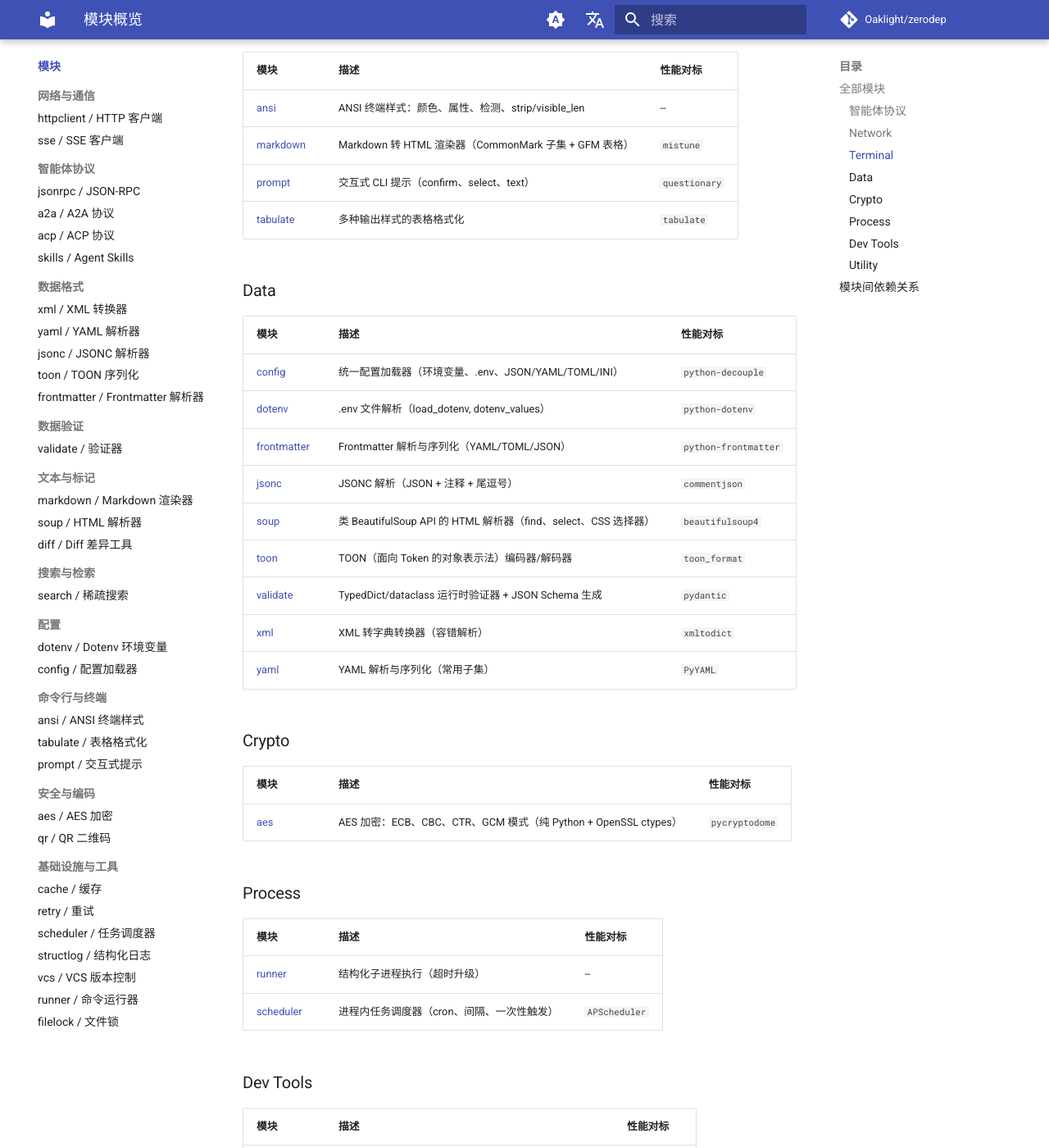
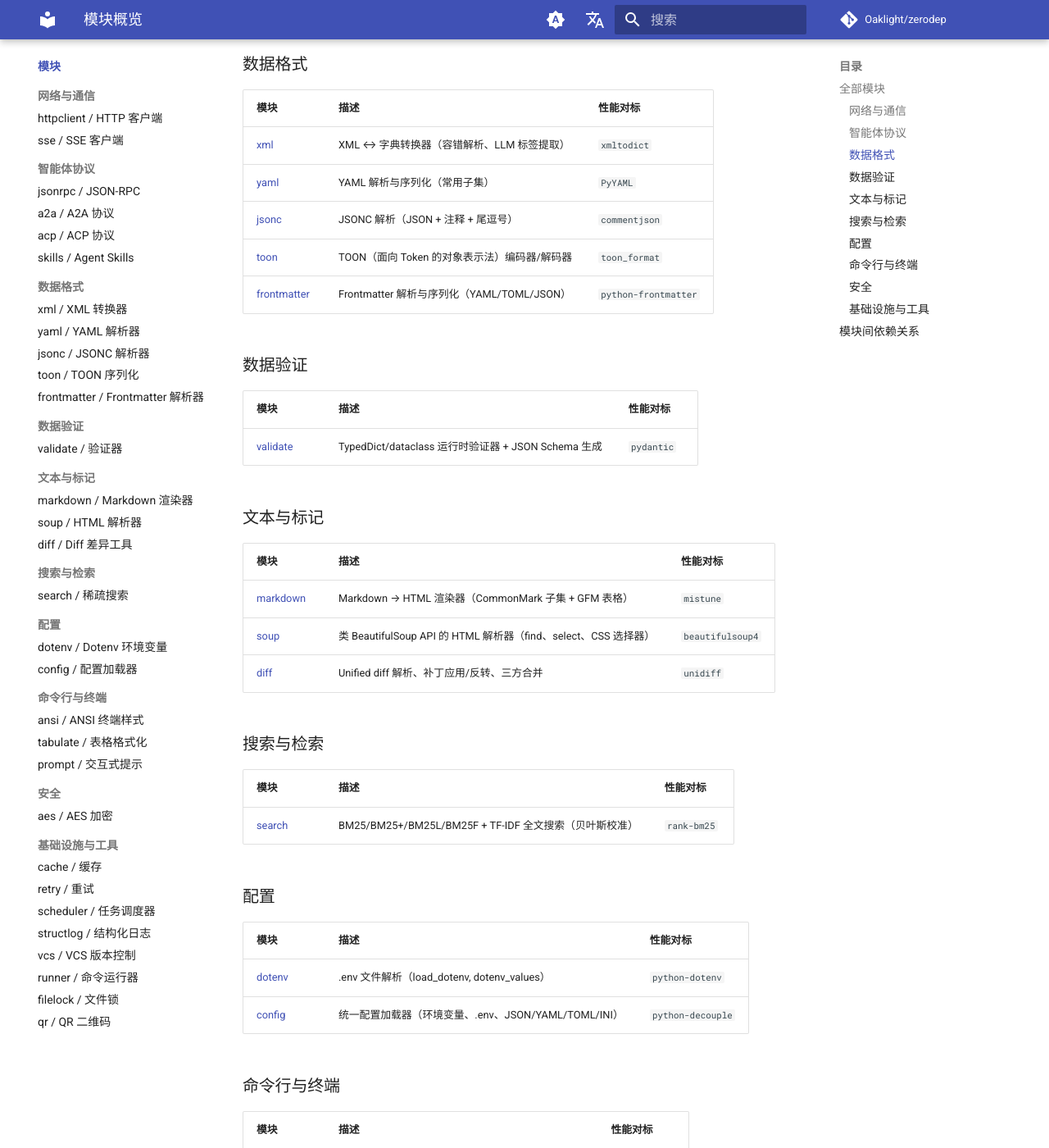
Before and after one commit to Oaklight/zerodep, an MkDocs documentation site: the page built from docs/modules/index.md, in a window 1280 px wide and 1400 px high, scrolled down 860 px. Shown: the whole window at 82% size. Built offline with MkDocs 1.6.1 and Material for MkDocs 9.7.7, drawn with Linux system fonts in a browser that asks for light colours; comment, search, counter and statistics services are not loaded; some of the changed text lies outside the part shown.

Commit message:
docs: unify module categories with sidebar; move qr to Infrastructure

```diff
--- a/docs/modules/index.md
+++ b/docs/modules/index.md
@@ -8,73 +8,85 @@ title: 模块概览
 
 ## 全部模块
 
+### 网络与通信
+
+| 模块 | 描述 | 性能对标 |
+|------|------|---------|
+| [httpclient](http.md) | 同步 + 异步 REST 客户端（连接池、代理、认证） | `httpx` |
+| [sse](sse.md) | Server-Sent Events 客户端（自动重连） | `httpx-sse` |
+
 ### 智能体协议
 
 | 模块 | 描述 | 性能对标 |
 |------|------|---------|
+| [jsonrpc](jsonrpc.md) | JSON-RPC 2.0 协议：数据类型、分发器、异步传输 | `jsonrpcserver` |
 | [a2a](a2a.md) | Google A2A 协议：JSON-RPC 2.0、SSE 流式传输、任务管理 | `a2a-python` |
 | [acp](acp.md) | Anthropic ACP 协议：JSON-RPC 2.0 over stdio、异步客户端/代理 | `acp-python` |
 | [skills](skills.md) | Agent Skills 运行时：解析、发现、管理、选择技能 | -- |
 
-### Network
+### 数据格式
 
 | 模块 | 描述 | 性能对标 |
 |------|------|---------|
-| [httpclient](http.md) | 同步 + 异步 REST 客户端 | `httpx` |
-| [sse](sse.md) | Server-Sent Events 客户端（自动重连） | `httpx-sse` |
+| [xml](xml.md) | XML ↔ 字典转换器（容错解析、LLM 标签提取） | `xmltodict` |
+| [yaml](yaml.md) | YAML 解析与序列化（常用子集） | `PyYAML` |
+| [jsonc](jsonc.md) | JSONC 解析（JSON + 注释 + 尾逗号） | `commentjson` |
+| [toon](toon.md) | TOON（面向 Token 的对象表示法）编码器/解码器 | `toon_format` |
+| [frontmatter](frontmatter.md) | Frontmatter 解析与序列化（YAML/TOML/JSON） | `python-frontmatter` |
 
-### Terminal
+### 数据验证
+
+| 模块 | 描述 | 性能对标 |
+|------|------|---------|
+| [validate](validate.md) | TypedDict/dataclass 运行时验证器 + JSON Schema 生成 | `pydantic` |
+
+### 文本与标记
+
+| 模块 | 描述 | 性能对标 |
+|------|------|---------|
+| [markdown](markdown.md) | Markdown → HTML 渲染器（CommonMark 子集 + GFM 表格） | `mistune` |
+| [soup](soup.md) | 类 BeautifulSoup API 的 HTML 解析器（find、select、CSS 选择器） | `beautifulsoup4` |
+| [diff](diff.md) | Unified diff 解析、补丁应用/反转、三方合并 | `unidiff` |
+
+### 搜索与检索
+
+| 模块 | 描述 | 性能对标 |
+|------|------|---------|
+| [search](search.md) | BM25/BM25+/BM25L/BM25F + TF-IDF 全文搜索（贝叶斯校准） | `rank-bm25` |
+
+### 配置
+
+| 模块 | 描述 | 性能对标 |
+|------|------|---------|
+| [dotenv](dotenv.md) | .env 文件解析（load_dotenv, dotenv_values） | `python-dotenv` |
+| [config](config.md) | 统一配置加载器（环境变量、.env、JSON/YAML/TOML/INI） | `python-decouple` |
+
+### 命令行与终端
 
 | 模块 | 描述 | 性能对标 |
 |------|------|---------|
 | [ansi](ansi.md) | ANSI 终端样式：颜色、属性、检测、strip/visible_len | -- |
-| [markdown](markdown.md) | Markdown 转 HTML 渲染器（CommonMark 子集 + GFM 表格） | `mistune` |
+| [tabulate](tabulate.md) | 多种输出样式的表格格式化 | `tabulate` |
 | [prompt](prompt.md) | 交互式 CLI 提示（confirm、select、text） | `questionary` |
-| [tabulate](tabulate.md) | 多种输出样式的表格格式化 | `tabulate` |
 
-### Data
-
-| 模块 | 描述 | 性能对标 |
-|------|------|---------|
-| [config](config.md) | 统一配置加载器（环境变量、.env、JSON/YAML/TOML/INI） | `python-decouple` |
-| [dotenv](dotenv.md) | .env 文件解析（load_dotenv, dotenv_values） | `python-dotenv` |
-| [frontmatter](frontmatter.md) | Frontmatter 解析与序列化（YAML/TOML/JSON） | `python-frontmatter` |
-| [jsonc](jsonc.md) | JSONC 解析（JSON + 注释 + 尾逗号） | `commentjson` |
-| [soup](soup.md) | 类 BeautifulSoup API 的 HTML 解析器（find、select、CSS 选择器） | `beautifulsoup4` |
-| [toon](toon.md) | TOON（面向 Token 的对象表示法）编码器/解码器 | `toon_format` |
-| [validate](validate.md) | TypedDict/dataclass 运行时验证器 + JSON Schema 生成 | `pydantic` |
-| [xml](xml.md) | XML 转字典转换器（容错解析） | `xmltodict` |
-| [yaml](yaml.md) | YAML 解析与序列化（常用子集） | `PyYAML` |
-
-### Crypto
+### 安全
 
 | 模块 | 描述 | 性能对标 |
 |------|------|---------|
 | [aes](aes.md) | AES 加密：ECB、CBC、CTR、GCM 模式（纯 Python + OpenSSL ctypes） | `pycryptodome` |
 
-### Process
-
-| 模块 | 描述 | 性能对标 |
-|------|------|---------|
-| [runner](runner.md) | 结构化子进程执行（超时升级） | -- |
-| [scheduler](scheduler.md) | 进程内任务调度器（cron、间隔、一次性触发） | `APScheduler` |
-
-### Dev Tools
-
-| 模块 | 描述 | 性能对标 |
-|------|------|---------|
-| [diff](diff.md) | Unified diff 解析、补丁应用/反转、三方合并 | `unidiff` |
-| [vcs](vcs.md) | Git/Hg/Jujutsu CLI 包装器（diff、status、log、blame） | -- |
-
-### Utility
+### 基础设施与工具
 
 | 模块 | 描述 | 性能对标 |
 |------|------|---------|
 | [cache](cache.md) | 内存缓存（TTL、LRU/LFU 淘汰、异步支持） | -- |
+| [retry](retry.md) | 装饰器式自动重试（退避、抖动、过滤） | `tenacity` |
+| [scheduler](scheduler.md) | 进程内任务调度器（cron、间隔、一次性触发） | `APScheduler` |
+| [structlog](structlog.md) | 结构化日志与彩色控制台输出 | `structlog` |
+| [vcs](vcs.md) | Git/Hg/Jujutsu CLI 包装器（diff、status、log、blame） | -- |
+| [runner](runner.md) | 结构化子进程执行（超时升级） | -- |
+| [filelock](filelock.md) | 跨平台咨询式文件锁（fcntl/msvcrt） | -- |
 | [qr](qr.md) | QR Code 生成与终端渲染 | `qrcode` |
-| [retry](retry.md) | 装饰器式自动重试（退避、抖动、过滤） | `tenacity` |
-| [search](search.md) | BM25/BM25+/BM25L/BM25F + TF-IDF 全文搜索引擎 | `rank-bm25` |
-| [structlog](structlog.md) | 结构化日志与彩色控制台输出 | `structlog` |
 
 ## 模块间依赖关系
 
--- a/mkdocs.yml
+++ b/mkdocs.yml
@@ -179,9 +179,8 @@ nav:
           - ansi / ANSI 终端样式: modules/ansi.md
           - tabulate / 表格格式化: modules/tabulate.md
           - prompt / 交互式提示: modules/prompt.md
-      - 安全与编码:
+      - 安全:
           - aes / AES 加密: modules/aes.md
-          - qr / QR 二维码: modules/qr.md
       - 基础设施与工具:
           - cache / 缓存: modules/cache.md
           - retry / 重试: modules/retry.md
@@ -190,6 +189,7 @@ nav:
           - vcs / VCS 版本控制: modules/vcs.md
           - runner / 命令运行器: modules/runner.md
           - filelock / 文件锁: modules/filelock.md
+          - qr / QR 二维码: modules/qr.md
   - API 参考:
       - 网络与通信:
           - httpclient / HTTP 客户端: api/http.md
@@ -220,9 +220,8 @@ nav:
           - ansi / ANSI 终端样式: api/ansi.md
           - tabulate / 表格格式化: api/tabulate.md
           - prompt / 交互式提示: api/prompt.md
-      - 安全与编码:
+      - 安全:
           - aes / AES 加密: api/aes.md
-          - qr / QR 二维码: api/qr.md
       - 基础设施与工具:
           - cache / 缓存: api/cache.md
           - retry / 重试: api/retry.md
@@ -231,6 +230,7 @@ nav:
           - vcs / VCS 版本控制: api/vcs.md
           - runner / 命令运行器: api/runner.md
           - filelock / 文件锁: api/filelock.md
+          - qr / QR 二维码: api/qr.md
   - 性能测试:
       - 网络与通信:
           - httpclient / HTTP 客户端: benchmarks/http.md
@@ -261,9 +261,8 @@ nav:
           - ansi / ANSI 终端样式: benchmarks/ansi.md
           - tabulate / 表格格式化: benchmarks/tabulate.md
           - prompt / 交互式提示: benchmarks/prompt.md
-      - 安全与编码:
+      - 安全:
           - aes / AES 加密: benchmarks/aes.md
-          - qr / QR 二维码: benchmarks/qr.md
       - 基础设施与工具:
           - cache / 缓存: benchmarks/cache.md
           - retry / 重试: benchmarks/retry.md
@@ -272,4 +271,5 @@ nav:
           - vcs / VCS 版本控制: benchmarks/vcs.md
           - runner / 命令运行器: benchmarks/runner.md
           - filelock / 文件锁: benchmarks/filelock.md
+          - qr / QR 二维码: benchmarks/qr.md
   - 更新日志: changelog.md
```
